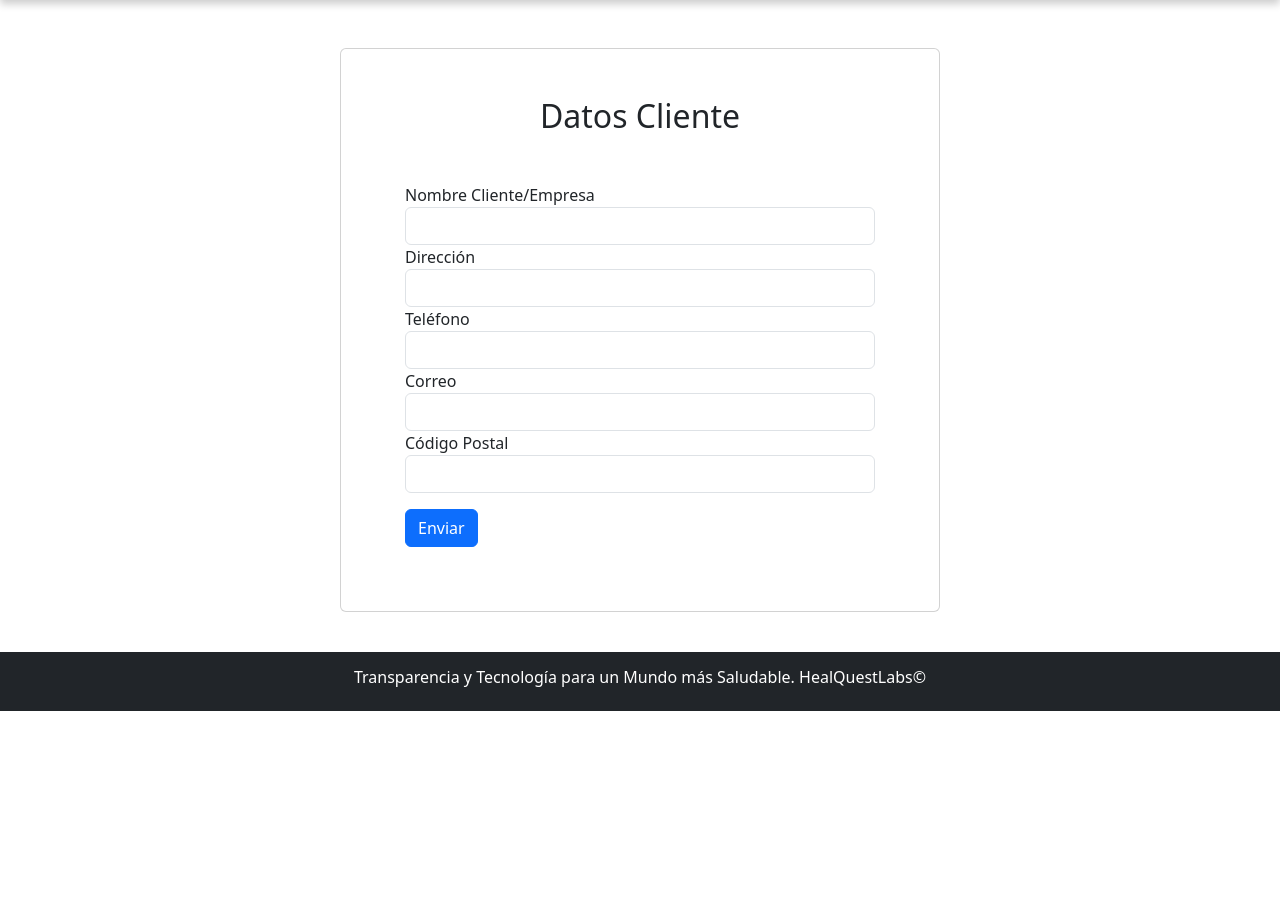
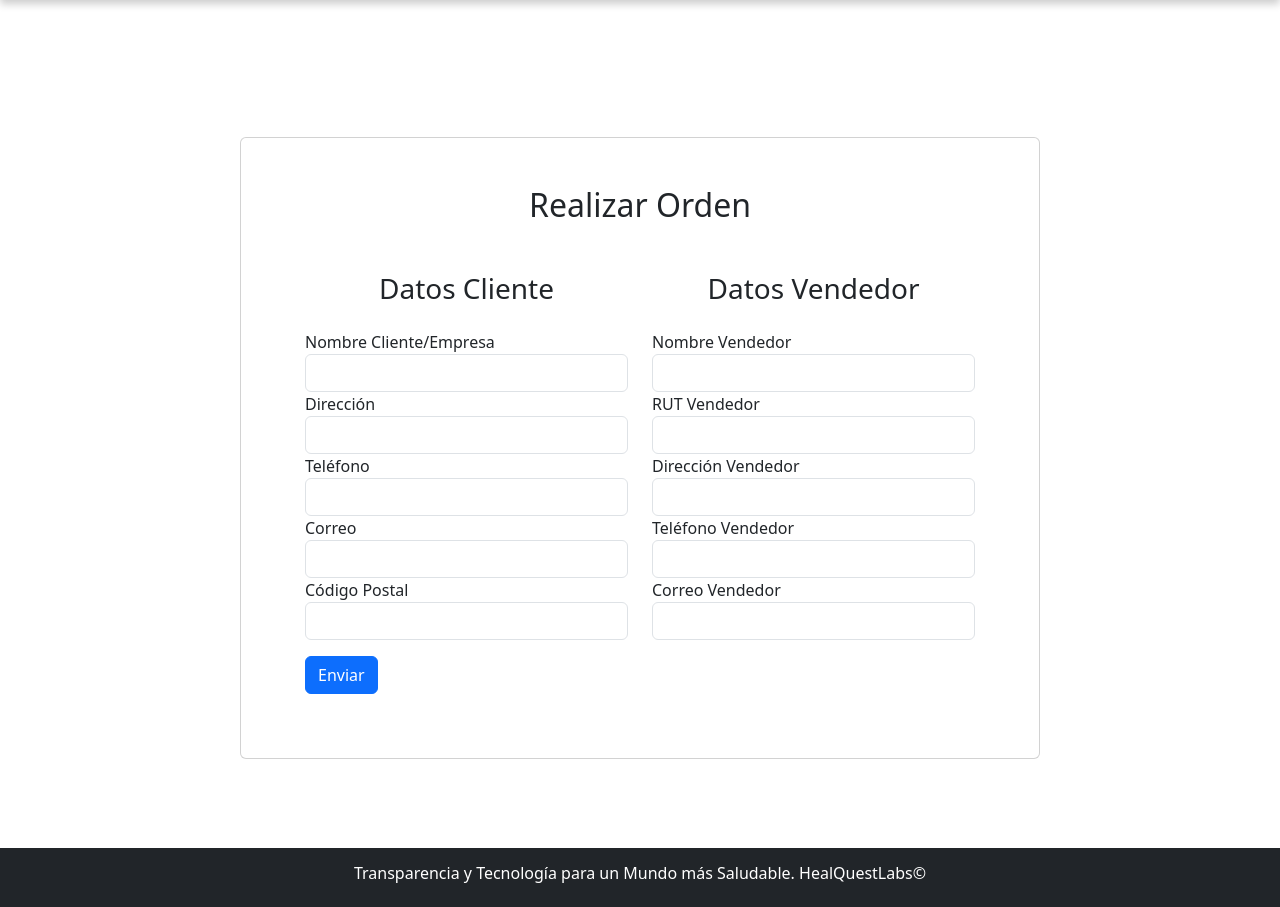
Before and after one commit to Dhyrt/Proyecto_Git, a Django app: page /orden/ in a window 1280 px wide. Shown: the part 89-996 px from the top of the page. Before the commit the page ends 800 px from the top, so only its background shows below. Run offline with Django 4.2, Linux system fonts and the light colour scheme; a user stored in the database is signed in; some libraries are stand-ins or nearby versions.

Commit message:
Orden con vendedor

```diff
--- a/app/templates/app/orden.html
+++ b/app/templates/app/orden.html
@@ -4,14 +4,19 @@
 {% block nombre %} Realizar orden {% endblock %}
 
 {% block contenido %}
-<div class="container mt-5 d-flex justify-content-center align-items-center full-height">
-    <div class="card p-5" style="width: 100%; max-width: 600px;">
+<div class="container mt-5 d-flex justify-content-center align-items-center full-height min-vh-100">
+    <div class="card p-5" style="width: 100%; max-width: 800px;">
         <div class="text-center mb-4">
-            <h2>Datos Cliente</h2>
+            <h2>Realizar Orden</h2>
         </div>
         <div class="card-body">
             <form method="POST" action="{% if nueva_orden %}{% url 'factura' orden_id=nueva_orden.id %}{% endif %}">
                 {% csrf_token %}
+                <div class="row">
+                    <div class="col-md-6">
+                        <div class="text-center mb-4">
+                            <h3>Datos Cliente</h3>
+                        </div>
                         <div class="form-group">
                             <label for="nombreCliente">Nombre Cliente/Empresa</label>
                             <input type="text" class="form-control" id="nombreCliente" name="nombreCliente" required>
@@ -32,6 +37,33 @@
                             <label for="codigoPostal">Código Postal</label>
                             <input type="text" class="form-control" id="codigoPostal" name="codigoPostal" required>
                         </div>
+                    </div>
+                    <div class="col-md-6">
+                        <div class="text-center mb-4">
+                            <h3>Datos Vendedor</h3>
+                        </div>
+                        <div class="form-group">
+                            <label for="nombreVendedor">Nombre Vendedor</label>
+                            <input type="text" class="form-control" id="nombreVendedor" name="nombreVendedor" required>
+                        </div>
+                        <div class="form-group">
+                            <label for="rutVendedor">RUT Vendedor</label>
+                            <input type="text" class="form-control" id="rutVendedor" name="rutVendedor" required>
+                        </div>
+                        <div class="form-group">
+                            <label for="direccionVendedor">Dirección Vendedor</label>
+                            <input type="text" class="form-control" id="direccionVendedor" name="direccionVendedor" required>
+                        </div>
+                        <div class="form-group">
+                            <label for="telefonoVendedor">Teléfono Vendedor</label>
+                            <input type="tel" class="form-control" id="telefonoVendedor" name="telefonoVendedor" required>
+                        </div>
+                        <div class="form-group">
+                            <label for="correoVendedor">Correo Vendedor</label>
+                            <input type="email" class="form-control" id="correoVendedor" name="correoVendedor" required>
+                        </div>
+                    </div>
+                </div>
                 <div class="text-right mt-3">
                     <button type="submit" class="btn btn-primary">Enviar</button>
                 </div>
--- a/app/views.py
+++ b/app/views.py
@@ -42,16 +42,26 @@ def orden(request):
         correo = request.POST.get('correo')
         codigo_postal = request.POST.get('codigoPostal')
 
+        nombre_vendedor = request.POST.get('nombreVendedor')
+        rut_vendedor = request.POST.get('rutVendedor')
+        direccion_vendedor = request.POST.get('direccionVendedor')
+        telefono_vendedor = request.POST.get('telefonoVendedor')
+        correo_vendedor = request.POST.get('correoVendedor')
+
         nueva_orden = Orden.objects.create(
-            empresa=nombre_cliente,
-            direccion=direccion,
-            telefono=telefono,
-            correo=correo,
-            codigo_postal=int(codigo_postal)
+            nombre_cliente=nombre_cliente,
+            direccion_cliente=direccion,
+            telefono_cliente=telefono,
+            correo_cliente=correo,
+            codigo_postal_cliente=int(codigo_postal),
+            nombre_vendedor=nombre_vendedor,
+            rut_vendedor=rut_vendedor,
+            telefono_vendedor=telefono_vendedor,
+            correo_vendedor=correo_vendedor
         )
 
         # Redirigir a la página de factura, pasando el id de la orden recién creada
-        return redirect('factura', orden_id=nueva_orden.id_orden)
+        return redirect('factura', orden_id=nueva_orden.id)
 
     return render(request, 'app/orden.html')
 
```
Lines whose indentation alone changed are shown as unchanged.
